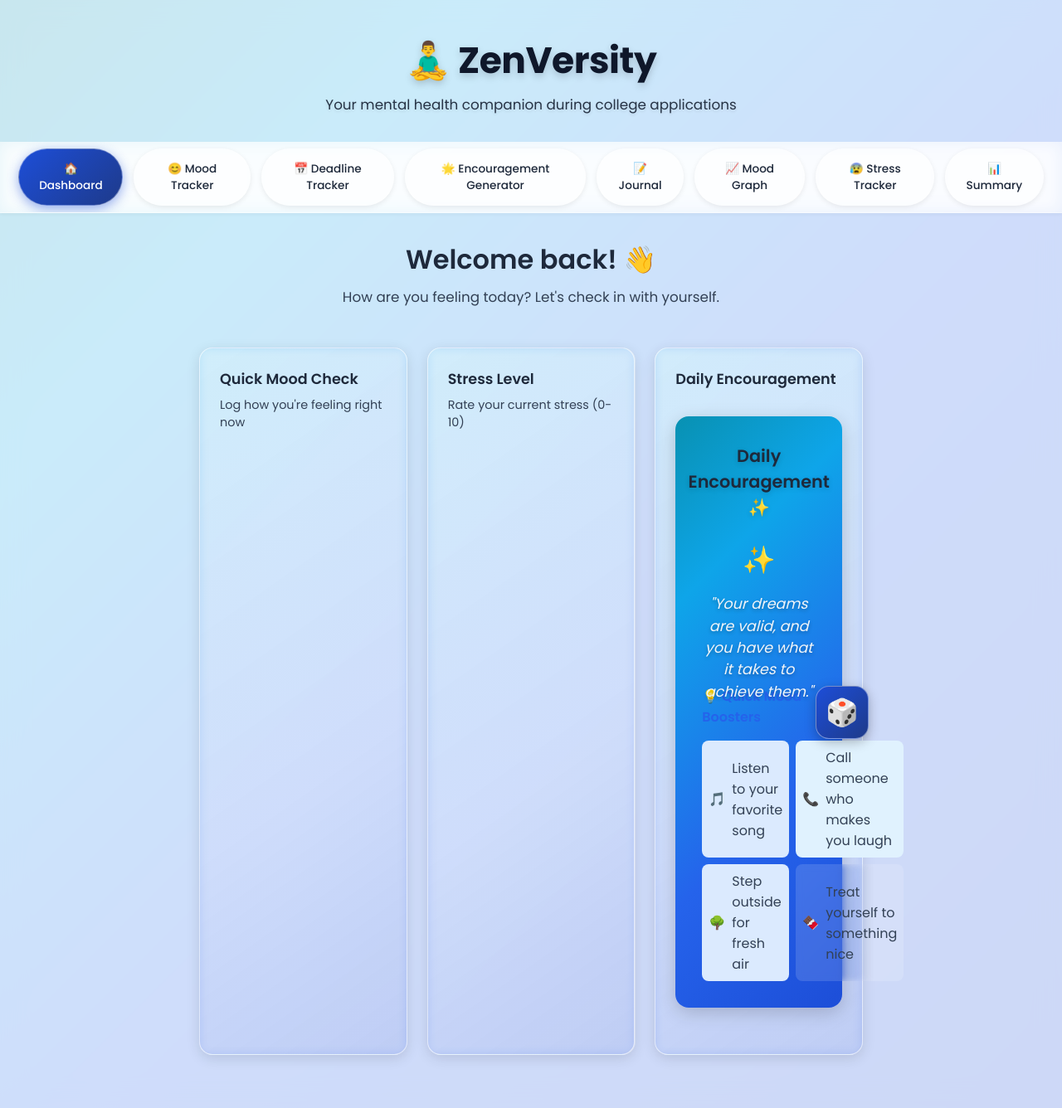
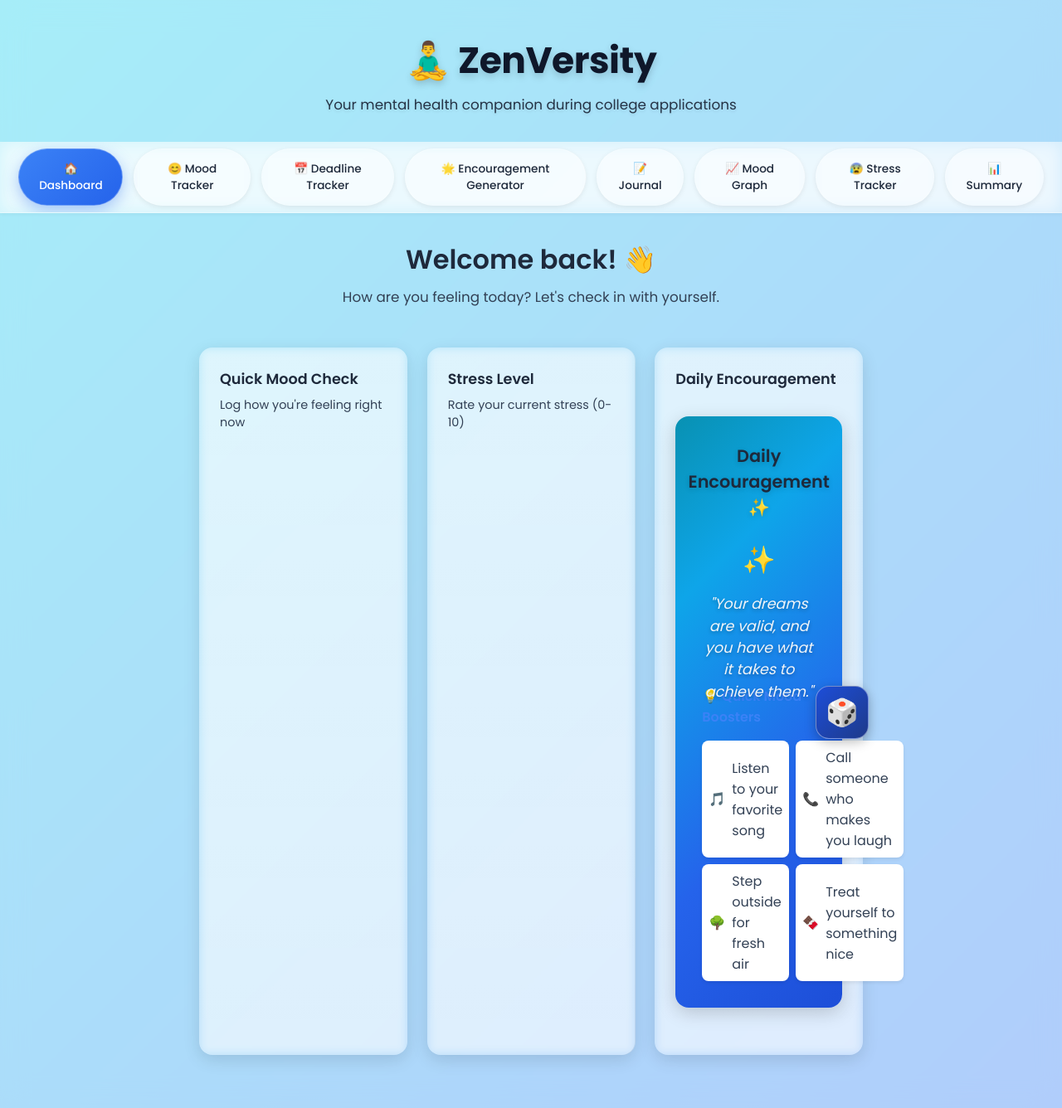
Before and after one commit to Tvenk16/ZenVersity, a React (Vite) app in the folder zenversity/: page / in a window 1280 px wide. Shown: the whole page at 83% size. Built offline with nearby package versions, Linux system fonts and the light colour scheme.

Commit message:
Backend Login/Saves

```diff
--- a/zenversity/package.json
+++ b/zenversity/package.json
@@ -12,7 +12,7 @@
   "dependencies": {
     "@tailwindcss/postcss": "^4.1.11",
     "chart.js": "^4.5.0",
-    "firebase": "^12.0.0",
+    "firebase": "^12.4.0",
     "react": "^19.1.0",
     "react-dom": "^19.1.0",
     "recharts": "^3.1.0"
--- a/zenversity/src/App.css
+++ b/zenversity/src/App.css
@@ -2,26 +2,31 @@
 
 /* Design Tokens */
 :root {
-  /* Darker, more defined blue-cyan gradient (kept) */
-  --gradient: linear-gradient(135deg, #0891b2 0%, #0ea5e9 22%, #2563eb 55%, #1d4ed8 100%);
+  /* User-requested cyan -> blue gradient */
+  --gradient: linear-gradient(135deg, #22d3ee 0%, #3b82f6 100%);
   --color-title: #0f172a; /* slate-900 */
   --color-heading: #1e293b; /* slate-800 */
   --color-text: #334155; /* slate-700 */
-  --color-primary: #1d4ed8;
-  --color-primary-hover: #1e40af;
-  --color-secondary: #0891b2;
-  --color-secondary-hover: #0e7490;
+  --color-primary: #3b82f6; /* blue-500 */
+  --color-primary-hover: #2563eb; /* blue-600 */
+  --color-secondary: #22d3ee; /* cyan-400 */
+  --color-secondary-hover: #06b6d4; /* cyan-500 */
   --color-white: #ffffff;
   --radius-sm: 6px;
   --radius-md: 10px;
   --radius-lg: 16px;
   --shadow-sm: 0 2px 4px rgba(0,0,0,0.08);
-  --shadow-md: 0 4px 16px rgba(0,0,0,0.12);
-  --panel-gradient: linear-gradient(145deg, rgba(14,165,233,0.15) 0%, rgba(37,99,235,0.18) 60%, rgba(29,78,216,0.25) 100%);
+  --shadow-md: 0 6px 20px rgba(0,0,0,0.12);
+  --panel-gradient: linear-gradient(180deg, rgba(255,255,255,0.06) 0%, rgba(255,255,255,0.02) 100%);
   --font-stack: 'Poppins', -apple-system, BlinkMacSystemFont, 'Segoe UI', Roboto, 'Helvetica Neue', Arial, sans-serif;
 }
 
-body, html, #root {
+html, body, #root {
+  height: 100%;
+  margin: 0;
+}
+
+body {
   min-height: 100vh;
   width: 100%;
   margin: 0;
@@ -43,29 +48,29 @@ h2, h3, h4, h5 { color: var(--color-heading); }
 p, li, span, blockquote { color: var(--color-text); }
 
 .btn-primary {
-  background: linear-gradient(135deg, var(--color-primary) 0%, #1e3a8a 100%);
-  color: #fff;
+  background: var(--color-primary);
+  color: var(--color-white);
   border: none;
-  border-radius: var(--radius-md);
-  padding: 0.75rem 1.25rem;
-  font-weight: 500;
+  border-radius: 12px;
+  padding: 0.6rem 1rem;
+  font-weight: 600;
   cursor: pointer;
-  transition: background .2s ease, transform .15s ease;
+  transition: background .15s ease, transform .12s ease;
 }
-.btn-primary:hover { background: linear-gradient(135deg, var(--color-primary-hover) 0%, #1e3a8a 100%); }
+.btn-primary:hover { background: var(--color-primary-hover); }
 .btn-primary:active { transform: translateY(1px); }
 
 .btn-secondary {
-  background: linear-gradient(135deg, var(--color-secondary) 0%, #0369a1 100%);
-  color: #fff;
+  background: var(--color-secondary);
+  color: var(--color-white);
   border: none;
-  border-radius: var(--radius-md);
-  padding: 0.75rem 1.25rem;
-  font-weight: 500;
+  border-radius: 12px;
+  padding: 0.6rem 1rem;
+  font-weight: 600;
   cursor: pointer;
-  transition: background .2s ease, transform .15s ease;
+  transition: background .15s ease, transform .12s ease;
 }
-.btn-secondary:hover { background: linear-gradient(135deg, var(--color-secondary-hover) 0%, #075985 100%); }
+.btn-secondary:hover { background: var(--color-secondary-hover); }
 .btn-secondary:active { transform: translateY(1px); }
 
 .card {
@@ -73,10 +78,56 @@ p, li, span, blockquote { color: var(--color-text); }
   backdrop-filter: blur(6px);
   border-radius: var(--radius-lg);
   box-shadow: var(--shadow-md);
-  border: 1px solid rgba(255,255,255,0.6);
+  border: 1px solid rgba(255,255,255,0.06);
 }
 
-/* Utility */
+/* Specific helpers used by components */
+.encouragement-panel {
+  background: var(--panel-gradient);
+  border-radius: 16px;
+  box-shadow: var(--shadow-md);
+  padding: 1.5rem;
+  max-width: 420px;
+  margin: 2rem auto;
+  position: relative;
+  display: flex;
+  flex-direction: column;
+  align-items: center;
+}
+
+.blue-tab {
+  position: absolute;
+  right: -32px;
+  top: 50%;
+  transform: translateY(-50%);
+  width: 64px;
+  height: 64px;
+  display: flex;
+  align-items: center;
+  justify-content: center;
+  border-radius: 16px;
+  background: var(--color-primary);
+  color: var(--color-white);
+  box-shadow: 0 2px 8px rgba(0,0,0,0.15);
+  cursor: pointer;
+  font-size: 1.6rem;
+  border: none;
+}
+.blue-tab:hover { background: var(--color-primary-hover); }
+.blue-tab:disabled { opacity: 0.6; cursor: not-allowed; }
+
+.mood-grid { display: grid; grid-template-columns: 1fr 1fr; gap: 0.5rem; width: 100%; }
+.mood-box {
+  background: var(--color-white);
+  border-radius: 8px;
+  padding: 0.5rem;
+  display: flex;
+  align-items: center;
+  gap: 0.5rem;
+  color: var(--color-text);
+  box-shadow: var(--shadow-sm);
+}
+
 .full-viewport-gradient { background: var(--gradient); }
 
 /* Reset any previous legacy styles (kept intentionally minimal) */
--- a/zenversity/src/ZenVersity.jsx
+++ b/zenversity/src/ZenVersity.jsx
@@ -72,7 +72,7 @@ function ZenVersity() {
 
   return (
     <div style={{ minHeight: '100vh', background: 'var(--gradient)' }}>
-      <div style={{ background: 'rgba(255, 255, 255, 0.78)', backdropFilter: 'blur(16px)', minHeight: '100vh' }}>
+      <div style={{ background: 'rgba(255, 255, 255, 0.60)', backdropFilter: 'blur(16px)', minHeight: '100vh' }}>
         {/* Header */}
         <header style={{
           background: 'transparent',
@@ -92,9 +92,9 @@ function ZenVersity() {
         <nav style={{
           display: 'flex',
           justifyContent: 'center',
-          background: 'rgba(255,255,255,0.55)',
+          background: 'rgba(255,255,255,0.45)',
           backdropFilter: 'blur(10px)',
-          borderBottom: '1px solid rgba(255,255,255,0.4)',
+          borderBottom: '1px solid rgba(255,255,255,0.35)',
           padding: '0 1rem',
           overflowX: 'auto',
           boxShadow: '0 2px 4px rgba(0, 0, 0, 0.04)'
@@ -104,9 +104,9 @@ function ZenVersity() {
               key={tab.id}
               onClick={() => setActiveTab(tab.id)}
               style={{
-                background: activeTab === tab.id ? 'linear-gradient(135deg,#1d4ed8,#1e3a8a)' : 'rgba(255,255,255,0.15)',
-                color: activeTab === tab.id ? '#ffffff' : 'var(--color-heading)',
-                border: '1px solid rgba(255,255,255,0.35)',
+                background: activeTab === tab.id ? 'linear-gradient(135deg, var(--color-primary) 0%, var(--color-primary-hover) 100%)' : 'rgba(255,255,255,0.12)',
+                color: activeTab === tab.id ? 'var(--color-white)' : 'var(--color-heading)',
+                border: '1px solid rgba(255,255,255,0.28)',
                 padding: '0.85rem 1.25rem',
                 fontSize: '0.85rem',
                 fontWeight: 500,
@@ -114,11 +114,11 @@ function ZenVersity() {
                 transition: 'all 0.25s',
                 borderRadius: '999px',
                 margin: '0.5rem 0.4rem',
-                boxShadow: activeTab === tab.id ? '0 4px 14px rgba(29,78,216,0.45)' : '0 2px 6px rgba(0,0,0,0.08)',
+                boxShadow: activeTab === tab.id ? '0 6px 18px rgba(37,99,235,0.35)' : '0 2px 6px rgba(0,0,0,0.08)',
                 backdropFilter: 'blur(6px)'
               }}
-              onMouseEnter={e => { if(activeTab !== tab.id) e.currentTarget.style.background = 'rgba(255,255,255,0.32)'; }}
-              onMouseLeave={e => { if(activeTab !== tab.id) e.currentTarget.style.background = 'rgba(255,255,255,0.15)'; }}
+              onMouseEnter={e => { if(activeTab !== tab.id) e.currentTarget.style.background = 'rgba(255,255,255,0.28)'; }}
+              onMouseLeave={e => { if(activeTab !== tab.id) e.currentTarget.style.background = 'rgba(255,255,255,0.12)'; }}
             >
               {tab.name}
             </button>
--- a/zenversity/src/components/EncouragementGenerator.jsx
+++ b/zenversity/src/components/EncouragementGenerator.jsx
@@ -188,21 +188,21 @@ const EncouragementGenerator = () => {
       </button>
       {/* Quick Mood Boosters section */}
       <div style={{ marginTop: '2rem', width: '100%' }}>
-        <h4 style={{ fontWeight: 600, marginBottom: '1rem', color: '#2563eb' }}>💡 Quick Mood Boosters</h4>
-        <div style={{ display: 'grid', gridTemplateColumns: '1fr 1fr', gap: '0.5rem' }}>
-          <div style={{ background: '#dbeafe', borderRadius: '8px', padding: '0.5rem', display: 'flex', alignItems: 'center', gap: '0.5rem', color: '#2563eb' }}>
+        <h4 style={{ fontWeight: 600, marginBottom: '1rem', color: 'var(--color-primary)' }}>💡 Quick Mood Boosters</h4>
+        <div className="mood-grid">
+          <div className="mood-box">
             <span>🎵</span>
             <span>Listen to your favorite song</span>
           </div>
-          <div style={{ background: '#e0f2fe', borderRadius: '8px', padding: '0.5rem', display: 'flex', alignItems: 'center', gap: '0.5rem', color: '#166534' }}>
+          <div className="mood-box">
             <span>📞</span>
             <span>Call someone who makes you laugh</span>
           </div>
-          <div style={{ background: '#dbeafe', borderRadius: '8px', padding: '0.5rem', display: 'flex', alignItems: 'center', gap: '0.5rem', color: '#2563eb' }}>
+          <div className="mood-box">
             <span>🌳</span>
             <span>Step outside for fresh air</span>
           </div>
-          <div style={{ background: 'rgba(255,255,255,0.14)', borderRadius: '8px', padding: '0.5rem', display: 'flex', alignItems: 'center', gap: '0.5rem', color: '#e0f2fe', backdropFilter: 'blur(4px)' }}>
+          <div className="mood-box">
             <span>🍫</span>
             <span>Treat yourself to something nice</span>
           </div>
```
Also changed, not shown: zenversity/src/firebase.js (added, +65 -0 lines), 1 other file (tests, documents, lock files or other folders).
